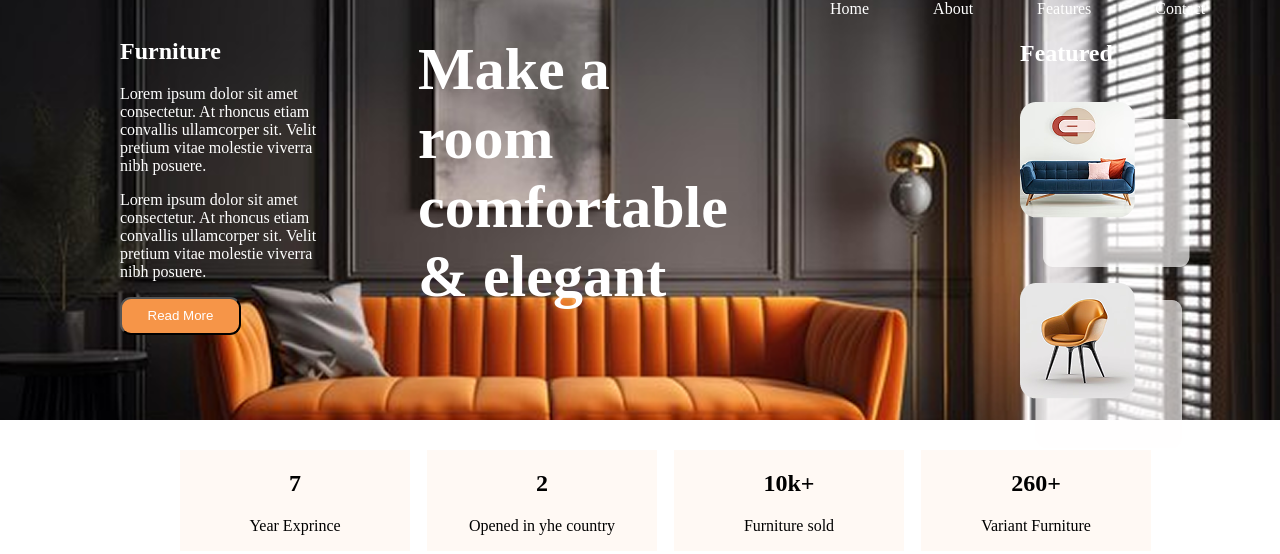
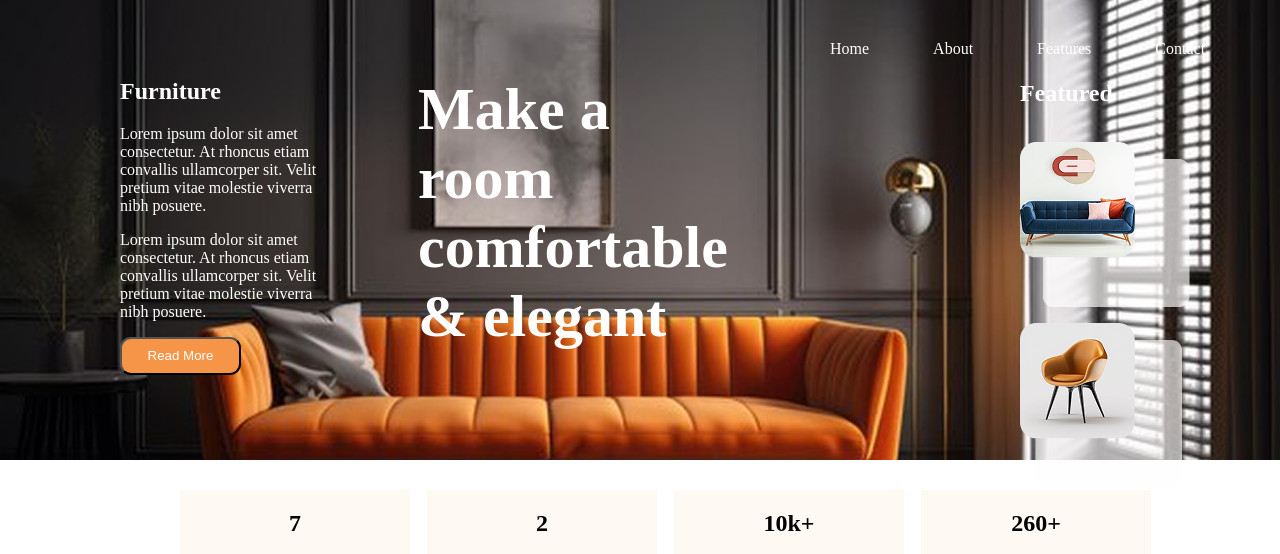
Before and after one commit to Umartoxirov/mening-saytim, a plain HTML site: page index.html in a window 1280 px wide. Shown: the top 554 px of the page. Drawn offline with Linux system fonts and the light colour scheme.

Commit message:
The sit e my

```diff
--- a/main.css
+++ b/main.css
@@ -537,6 +537,10 @@ a {
     background-color: #000000B0;
 }
 
+header {
+    padding-top: 40px;
+}
+
 .logon {
     gap: 20px;
     width: 1371px;
```
